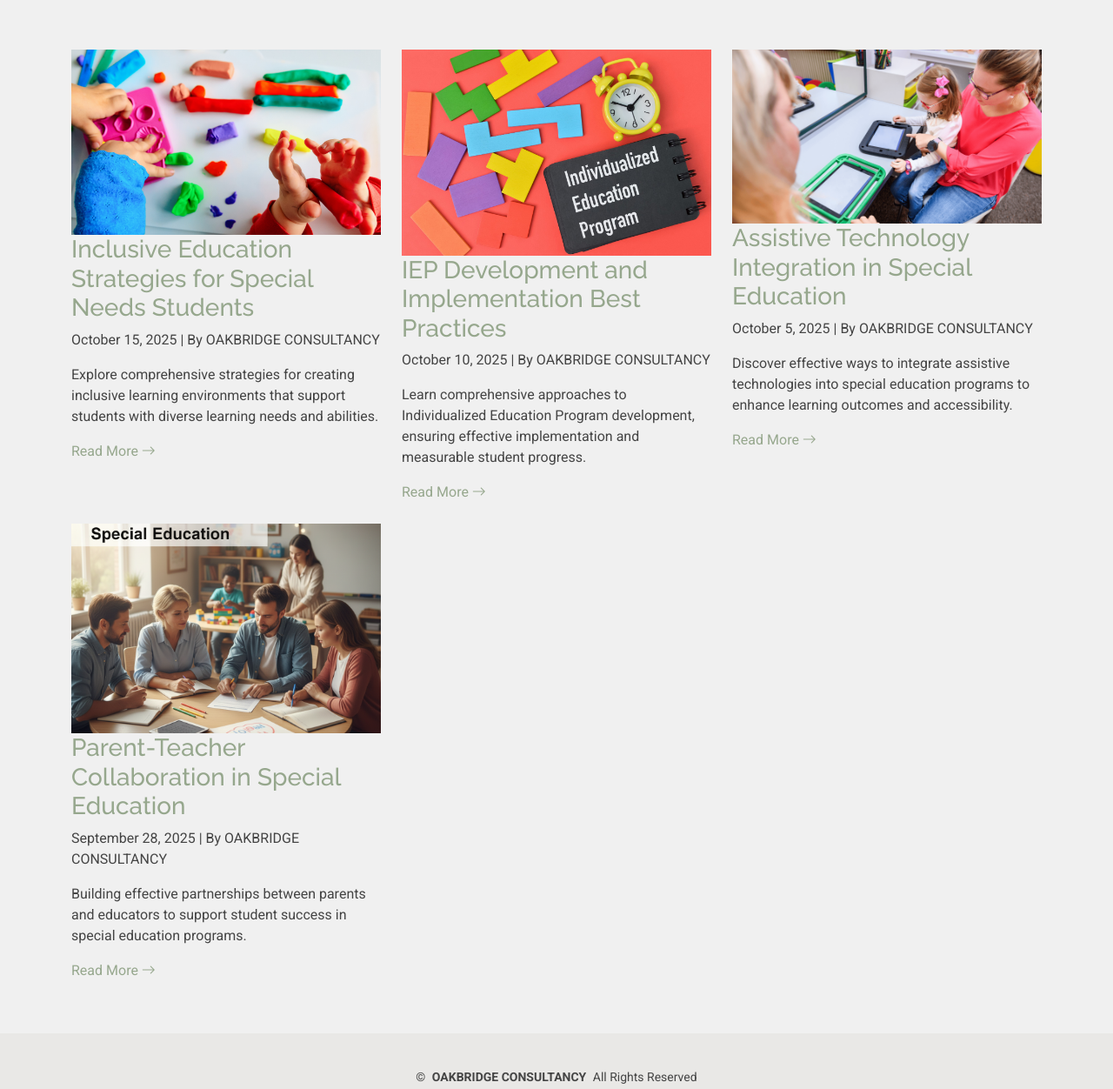
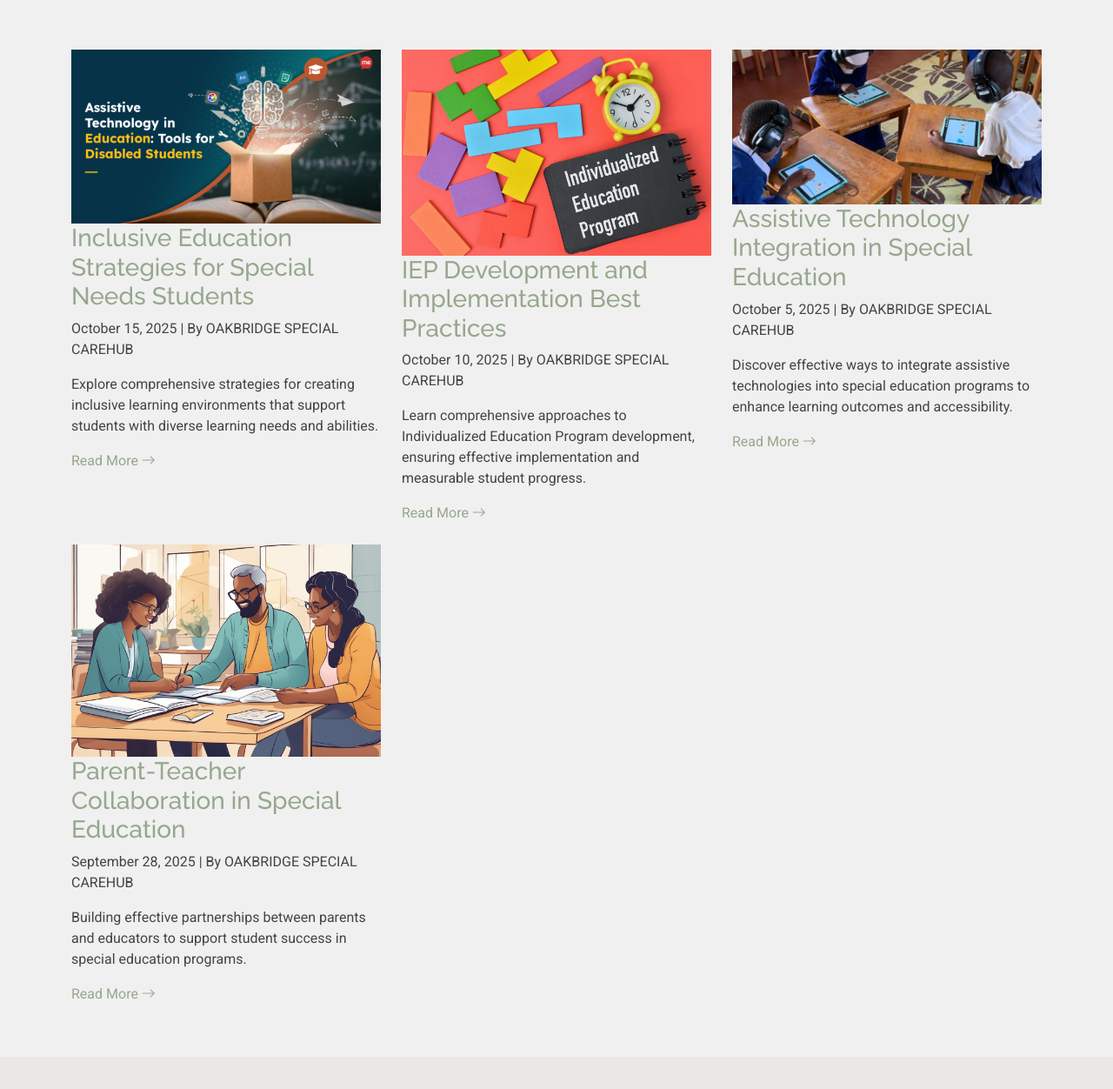
Before and after one commit to Iamlexzy/Oakbridge, a plain HTML site: page articles.html in a window 1280 px wide. Shown: the part 248-1500 px from the top of the page at 87% size. Drawn offline with Linux system fonts and the light colour scheme.

Commit message:
Update for images in articles and gallery pages.

```diff
--- a/articles.html
+++ b/articles.html
@@ -4,8 +4,8 @@
 <head>
   <meta charset="utf-8">
   <meta content="width=device-width, initial-scale=1.0" name="viewport">
-  <title>Resources - OAKBRIDGE CONSULTANCY</title>
-  <meta name="description" content="Access valuable resources and insights on special needs education from OARBRIDGE CONSULTANCY.">
+  <title>Resources - OAKBRIDGE SPECIAL CAREHUB</title>
+  <meta name="description" content="Access valuable resources and insights on special needs education from OAKBRIDGE SPECIAL CAREHUB.">
   <meta name="keywords" content="special needs education resources, consultancy articles, inclusive education insights">
 
   <!-- Favicons -->
@@ -36,7 +36,7 @@
 
       <a href="index.html" class="logo d-flex align-items-center me-auto me-xl-0">
         <img src="assets/img/image.jpg" alt="">
-        <h1 class="sitename">OAKBRIDGE CONSULTANCY</h1>
+        <h1 class="sitename">OAKBRIDGE SPECIAL CAREHUB</h1>
       </a>
 
       <nav id="navmenu" class="navmenu">
@@ -76,12 +76,12 @@
           <div class="col-lg-4 col-md-6">
             <article class="article-item">
               <div class="article-img">
-                <img src="assets/img/articles/article01.png" alt="Article Image" class="img-fluid">
+                <img src="assets/img/articles/article1.jpg" alt="Article Image" class="img-fluid">
               </div>
               <div class="article-content">
                 <h3><a href="#">Inclusive Education Strategies for Special Needs Students</a></h3>
                 <p class="article-meta">
-                  <span class="date">October 15, 2025</span> | <span class="author">By OAKBRIDGE CONSULTANCY</span>
+                  <span class="date">October 15, 2025</span> | <span class="author">By OAKBRIDGE SPECIAL CAREHUB</span>
                 </p>
                 <p>Explore comprehensive strategies for creating inclusive learning environments that support students with diverse learning needs and abilities.</p>
                 <a href="#" class="read-more">Read More <i class="bi bi-arrow-right"></i></a>
@@ -97,7 +97,7 @@
               <div class="article-content">
                 <h3><a href="#">IEP Development and Implementation Best Practices</a></h3>
                 <p class="article-meta">
-                  <span class="date">October 10, 2025</span> | <span class="author">By OAKBRIDGE CONSULTANCY</span>
+                  <span class="date">October 10, 2025</span> | <span class="author">By OAKBRIDGE SPECIAL CAREHUB</span>
                 </p>
                 <p>Learn comprehensive approaches to Individualized Education Program development, ensuring effective implementation and measurable student progress.</p>
                 <a href="#" class="read-more">Read More <i class="bi bi-arrow-right"></i></a>
@@ -105,15 +105,15 @@
             </article>
           </div><!-- End Article Item -->
 
-          <div class="col-lg-4 col-md-6">
+         <div class="col-lg-4 col-md-6">
             <article class="article-item">
               <div class="article-img">
-                <img src="assets/img/articles/article3.png" alt="Article Image" class="img-fluid">
+                <img src="assets/img/articles/article3.jpg" alt="Article Image" class="img-fluid">
               </div>
               <div class="article-content">
                 <h3><a href="#">Assistive Technology Integration in Special Education</a></h3>
                 <p class="article-meta">
-                  <span class="date">October 5, 2025</span> | <span class="author">By OAKBRIDGE CONSULTANCY</span>
+                  <span class="date">October 5, 2025</span> | <span class="author">By OAKBRIDGE SPECIAL CAREHUB</span>
                 </p>
                 <p>Discover effective ways to integrate assistive technologies into special education programs to enhance learning outcomes and accessibility.</p>
                 <a href="#" class="read-more">Read More <i class="bi bi-arrow-right"></i></a>
@@ -124,12 +124,12 @@
           <div class="col-lg-4 col-md-6">
             <article class="article-item">
               <div class="article-img">
-                <img src="assets/img/articles/article4.png" alt="Article Image" class="img-fluid">
+                <img src="assets/img/articles/article4.jpg" alt="Article Image" class="img-fluid">
               </div>
               <div class="article-content">
                 <h3><a href="#">Parent-Teacher Collaboration in Special Education</a></h3>
                 <p class="article-meta">
-                  <span class="date">September 28, 2025</span> | <span class="author">By OAKBRIDGE CONSULTANCY</span>
+                  <span class="date">September 28, 2025</span> | <span class="author">By OAKBRIDGE SPECIAL CAREHUB</span>
                 </p>
                 <p>Building effective partnerships between parents and educators to support student success in special education programs.</p>
                 <a href="#" class="read-more">Read More <i class="bi bi-arrow-right"></i></a>
@@ -149,7 +149,7 @@
 
     <div class="container">
       <div class="copyright text-center ">
-        <p>© <strong class="px-1 sitename">OAKBRIDGE CONSULTANCY</strong> <span>All Rights Reserved<br></span></p>
+        <p>© <strong class="px-1 sitename">OAKBRIDGE SPECIAL CAREHUB</strong> <span>All Rights Reserved<br></span></p>
       </div>
       <div class="social-links d-flex justify-content-center">
         <a href=""><i class="bi bi-facebook"></i></a>
```
Also changed, not shown: about.html (+7 -7 lines), contact.html (+3 -3 lines), gallery.html (+13 -3 lines), index.html (+5 -5 lines), services.html (+4 -4 lines), assets/img/articles/SPEECH-2.jpg (added), assets/img/articles/article01.png (deleted), assets/img/articles/article1.jpg (added), assets/img/articles/article3.jpg (added), assets/img/articles/article3.png (deleted), assets/img/articles/article4.jpg (added), assets/img/articles/article4.png (deleted), assets/img/gallery/image06.jpg (added).
